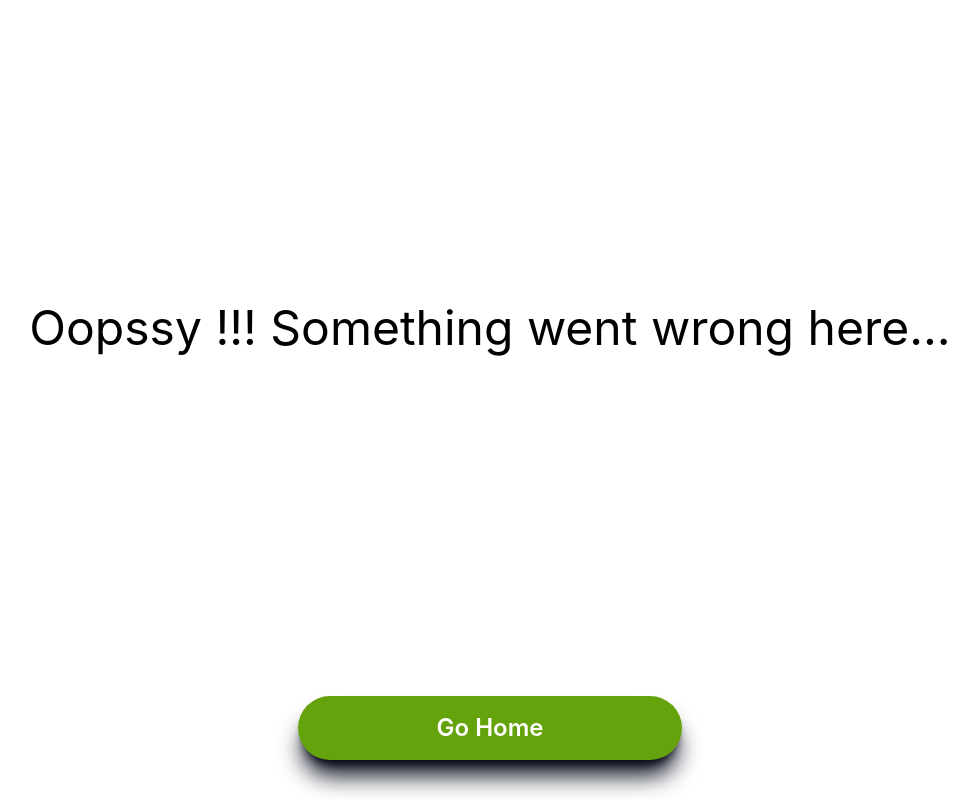
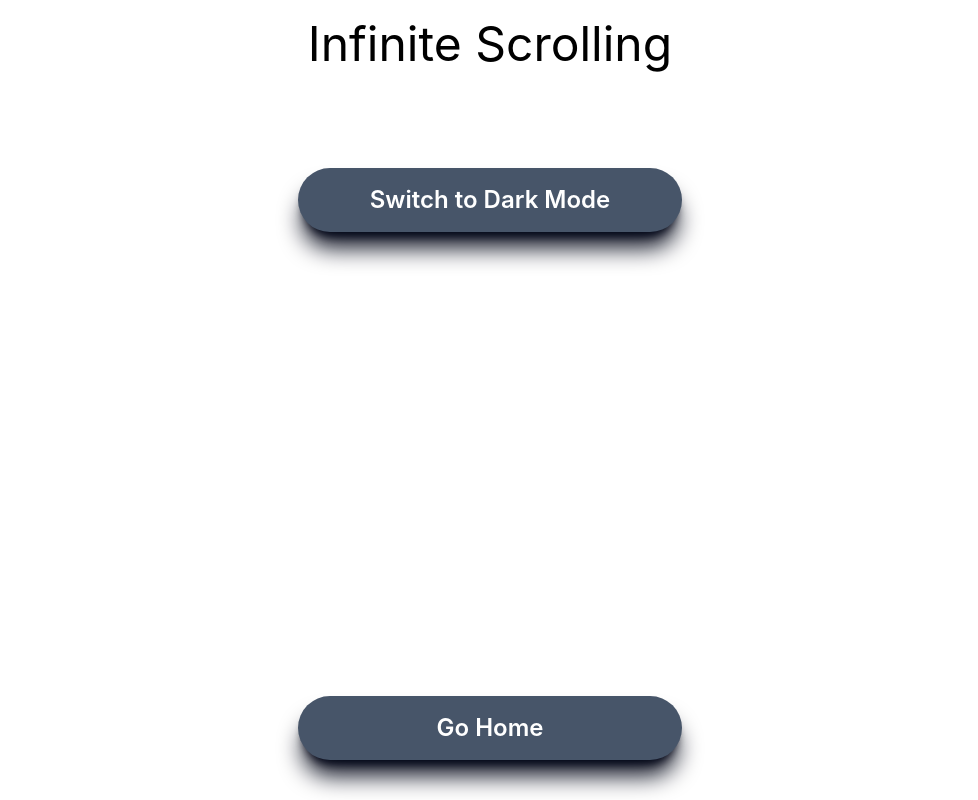
Before and after one commit to rajesh-ranjan-git/ReactReusableComponents, a React (Vite) app: page /themeChanger in a window 1280 px wide. Shown: the whole page, without its empty margins (150-1128 px from the left). Built offline with nearby package versions, Linux system fonts and the light colour scheme.

Commit message:
Added Theme Changer

```diff
--- a/src/Components/Home.jsx
+++ b/src/Components/Home.jsx
@@ -57,6 +57,10 @@ const Home = () => {
 
   const handleTodo = () => {
     navigate("/todo");
+  };
+
+  const handleThemeChanger = () => {
+    navigate("/themeChanger");
   };
 
   return (
@@ -145,6 +149,12 @@ const Home = () => {
       >
         Todo
       </button>
+      <button
+        className="bg-lime-600 shadow-slate-950 shadow-xl p-4 rounded-full w-96 font-semibold text-2xl text-white"
+        onClick={handleThemeChanger}
+      >
+        Theme Changer
+      </button>
     </div>
   );
 };
--- /dev/null
+++ b/src/Components/ThemeChanger/ThemeChanger.jsx
@@ -0,0 +1,63 @@
+import React, { useEffect, useState } from "react";
+import { useNavigate } from "react-router-dom";
+
+const ThemeChanger = () => {
+  const [theme, setTheme] = useState("light");
+
+  const navigate = useNavigate();
+
+  const handleErrorToHome = () => {
+    navigate("/");
+  };
+
+  const handleThemeChange = () => {
+    if (theme === "light") {
+      setTheme("dark");
+    } else {
+      setTheme("light");
+    }
+  };
+
+  return (
+    <div
+      className={
+        theme === "light"
+          ? "flex flex-col items-center gap-20 w-full h-screen transition-all ease-in-out"
+          : "flex flex-col items-center gap-20 w-full h-screen bg-slate-600 transition-all ease-in-out"
+      }
+    >
+      <h1
+        className={
+          theme === "light"
+            ? "p-5 text-5xl transition-all ease-in-out"
+            : "p-5 text-5xl text-white transition-all ease-in-out"
+        }
+      >
+        Infinite Scrolling
+      </h1>
+
+      <button
+        className={
+          theme === "light"
+            ? "bg-slate-600 shadow-slate-950 shadow-xl p-4 rounded-full w-96 font-semibold text-2xl text-white transition-all ease-in-out"
+            : "bg-white shadow-slate-950 shadow-xl p-4 rounded-full w-96 font-semibold text-2xl text-black transition-all ease-in-out"
+        }
+        onClick={handleThemeChange}
+      >
+        Switch to Dark Mode
+      </button>
+      <button
+        className={
+          theme === "light"
+            ? "bg-slate-600 transition-all ease-in-out shadow-slate-950 shadow-xl p-4 rounded-full w-96 font-semibold text-2xl text-white bottom-10 fixed"
+            : "bg-white transition-all ease-in-out shadow-slate-950 shadow-xl p-4 rounded-full w-96 font-semibold text-2xl text-black bottom-10 fixed"
+        }
+        onClick={handleErrorToHome}
+      >
+        Go Home
+      </button>
+    </div>
+  );
+};
+
+export default ThemeChanger;
--- a/src/main.jsx
+++ b/src/main.jsx
@@ -18,6 +18,7 @@ import InfiniteScrolling from "./Components/InfiniteScrolling.jsx";
 import NavigationMenu from "./Components/NavigationMenu/NavigationMenu.jsx";
 import QRCodeGenerator from "./Components/QRCodeGenerator.jsx";
 import Todo from "./components/Todo/todo.jsx";
+import ThemeChanger from "./components/ThemeChanger/ThemeChanger.jsx";
 
 const appRouter = createBrowserRouter([
   {
@@ -84,6 +85,10 @@ const appRouter = createBrowserRouter([
         path: "/todo",
         element: <Todo />,
       },
+      {
+        path: "/themeChanger",
+        element: <ThemeChanger />,
+      },
     ],
     errorElement: <Error />,
   },
```
